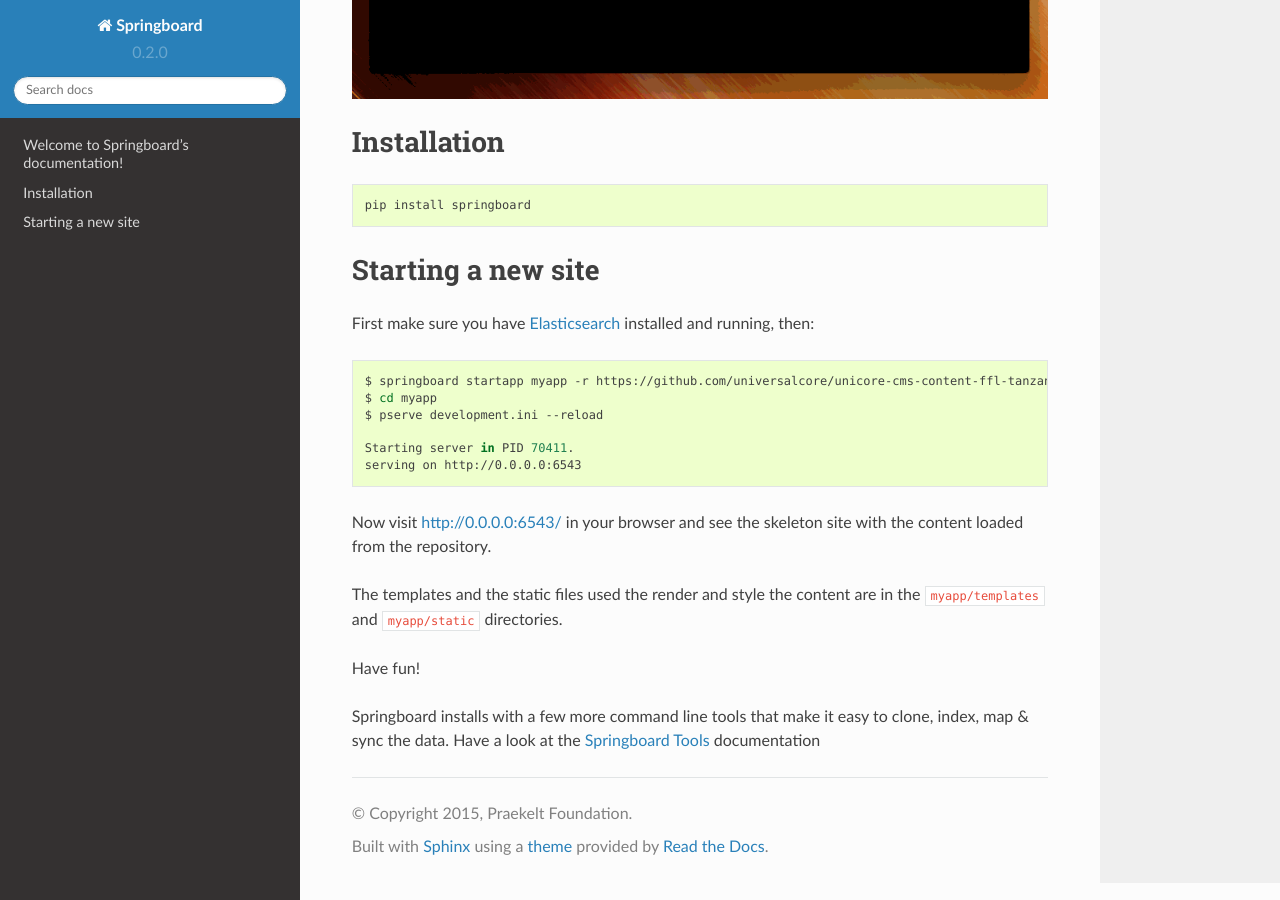
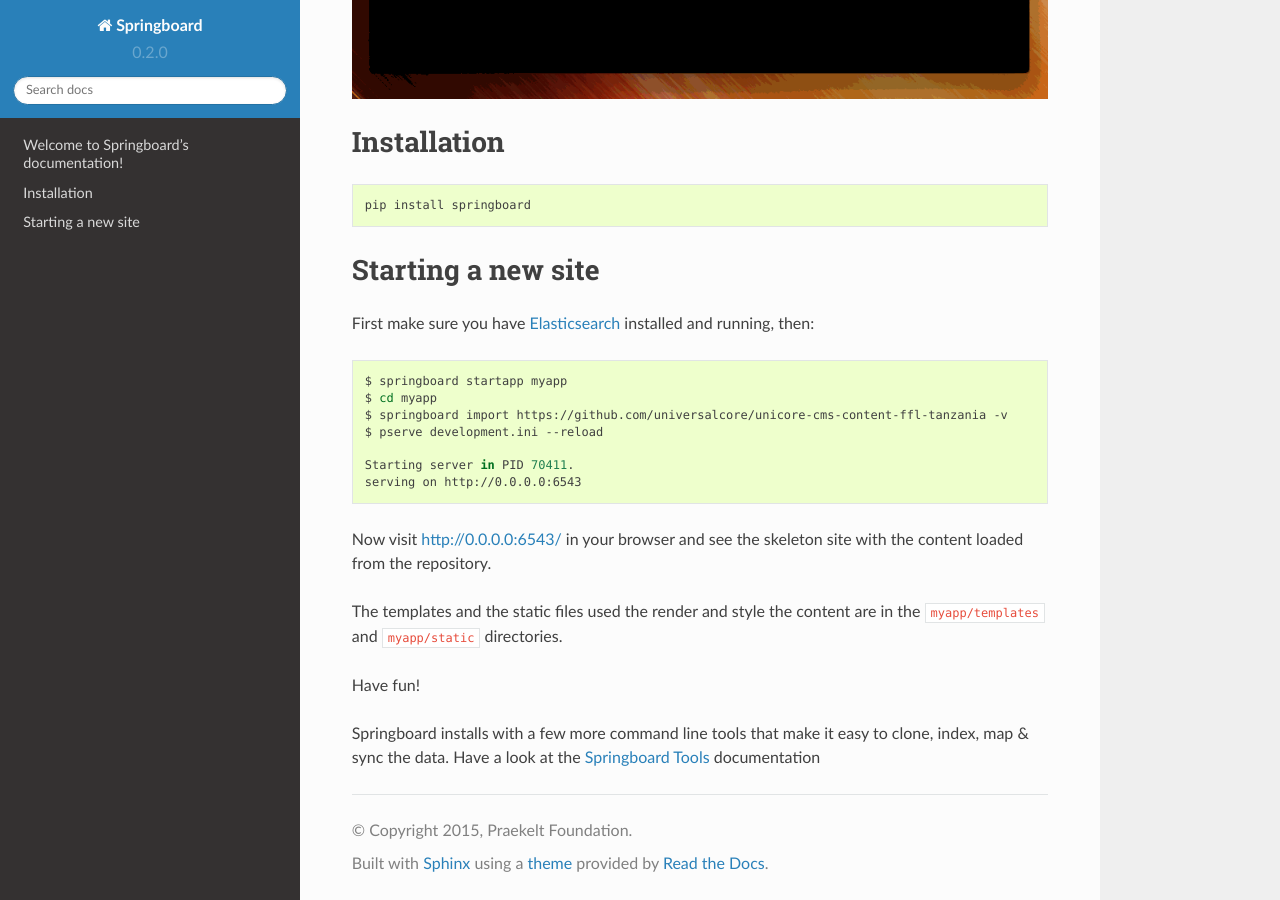
Before and after one commit to universalcore/springboard, a Sphinx documentation site: the page built from docs/index.rst, in a window 1280 px wide and 900 px high, scrolled down 706 px. Built offline with Sphinx 7.4.7 and the Read the Docs theme 2.0.0, drawn with Linux system fonts in a browser that asks for light colours.

Commit message:
update docs

```diff
--- a/docs/index.rst
+++ b/docs/index.rst
@@ -37,8 +37,9 @@
 
 .. code-block:: bash
 
-    $ springboard startapp myapp -r https://github.com/universalcore/unicore-cms-content-ffl-tanzania
+    $ springboard startapp myapp
     $ cd myapp
+    $ springboard import https://github.com/universalcore/unicore-cms-content-ffl-tanzania -v
     $ pserve development.ini --reload
 
     Starting server in PID 70411.
```
Also changed, not shown: README.rst (+18 -0 lines).
